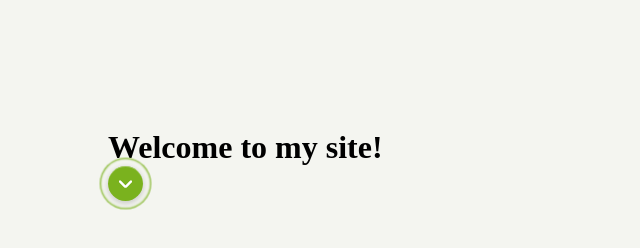
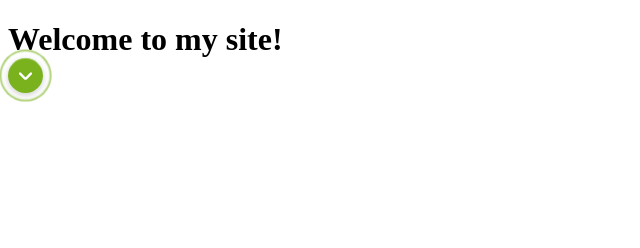
Before and after one commit to dsalehipour/LandmarkJs, a website: page index.html in a window 1280 px wide. Shown: the whole page, without its empty margins (0-640 px from the left). Drawn offline with Linux system fonts and the light colour scheme.

Commit message:
Removed extra css class

```diff
--- a/landmark.css
+++ b/landmark.css
@@ -55,11 +55,6 @@
 
 .collapsed .landmark-arrow-lower:after {
   transform: rotate(45deg);
-}
-
-body {
-  padding: 100px;
-  background: #f4f5f0;
 }
 
 .landmark-poi {
```
